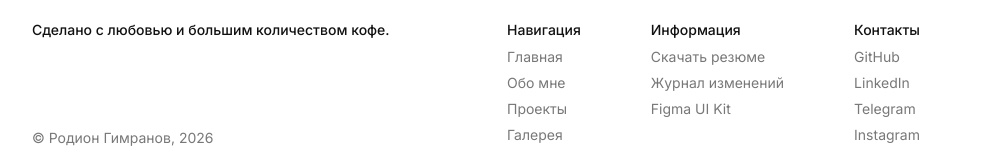
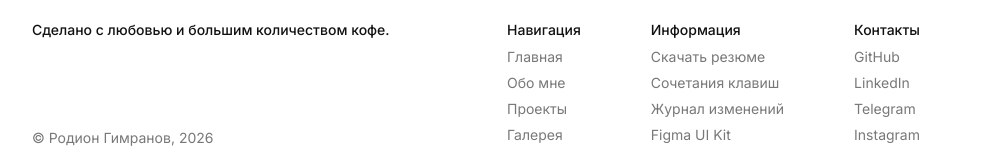
Before and after one commit to RodionGimranov/personal-site, a Vue app: page /home in a window 1280 px wide. Shown: the part 2433-2593 px from the top of the page, without its empty margins (268-1267 px from the left). Built offline with nearby package versions, Linux system fonts and the light colour scheme.

Commit message:
feat: add support for opening shortcuts

```diff
--- a/src/components/layout/Footer.vue
+++ b/src/components/layout/Footer.vue
@@ -1,6 +1,6 @@
 <template>
     <footer
-        class="border-t-black-10 mt-25! flex w-full items-start justify-between gap-5 border-t-[3px] pt-16! pr-12! pb-[10px]!"
+        class="border-t-black-10 mt-25! flex w-full items-start justify-between gap-5 border-t-[3px] pt-16! pr-12! pb-2.5!"
     >
         <div class="flex h-32 flex-col items-start justify-between">
             <p class="footer_title text-sm">{{ $t("global.footer_fun_text") }}</p>
@@ -26,6 +26,9 @@
                 <a :href="RESUME_URL" class="footer_link text-sm" target="_blank">{{
                     $t("global.download_btn_title")
                 }}</a>
+                <button class="footer_link text-sm" @click="openShortcuts">
+                    {{ $t("global.kb_shortcuts_title") }}
+                </button>
                 <button class="footer_link text-sm" @click="openChangelog">
                     {{ $t("global.changelog_title") }}
                 </button>
@@ -66,12 +69,16 @@ interface SocialLink {
 
 const modalStore = useModalStore();
 
+const openShortcuts = () => {
+    modalStore.open("shortcuts");
+};
+
 const openChangelog: () => void = () => {
     modalStore.open("changelog");
 };
 
 const navLinks: NavLink[] = [
-    { name: "global.home_btn_title", path: "/home" },
+    { name: "global.home_btn_title", path: "/" },
     { name: "global.about_btn_title", path: "/about" },
     { name: "global.projects_btn_title", path: "/projects" },
     { name: "global.gallery_btn_title", path: "/gallery" },
```
